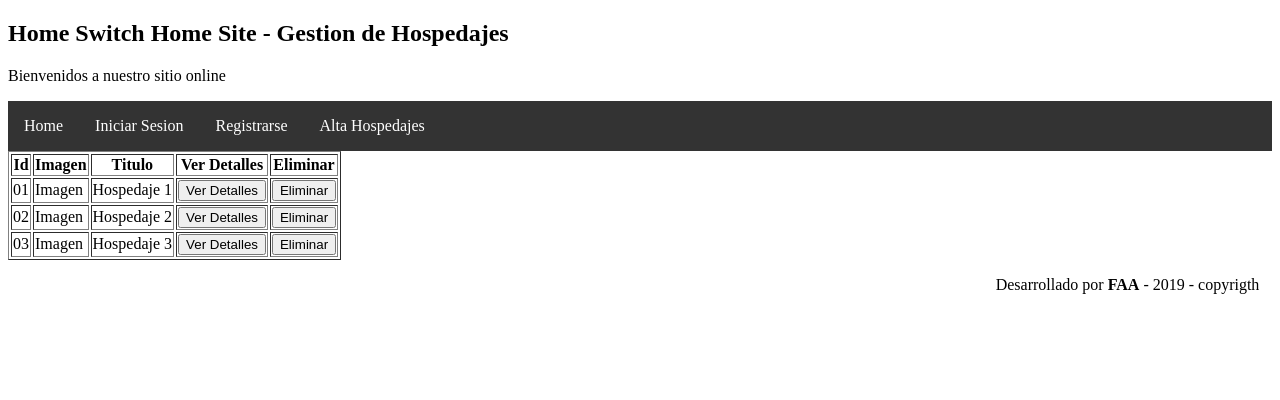
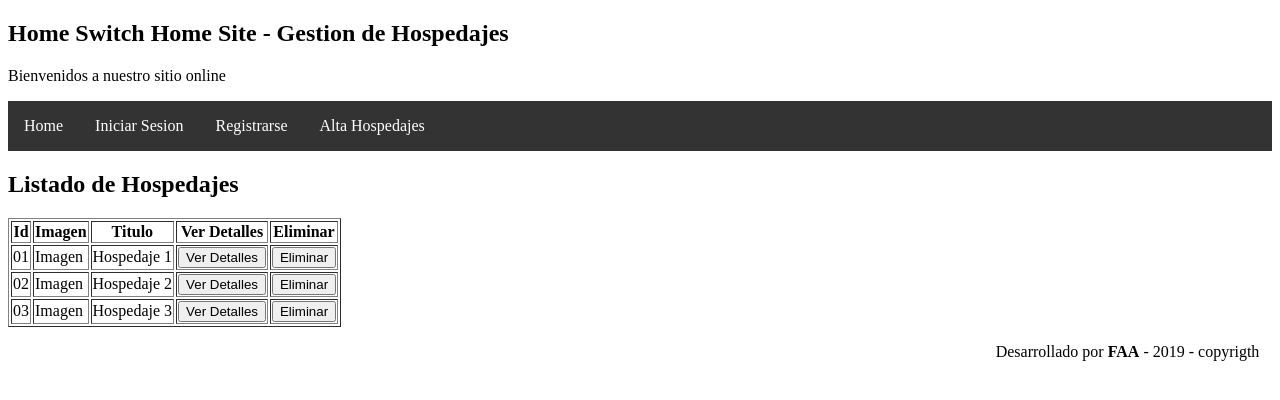
Before and after one commit to fedeSbk/Grupo7, a PHP site: page /hospedajes/Index.php in a window 1280 px wide. Shown: the top 400 px of the page. Run offline with PHP 8.4, Linux system fonts and the light colour scheme.

Commit message:
agregado de listado de hospedajes en gestion

```diff
--- a/Site/hospedajes/ABM/Alta.php
+++ b/Site/hospedajes/ABM/Alta.php
@@ -15,6 +15,7 @@
             <li><a href="../../index.php">Home</a></li>
             <li><a href="login/logIn.php">Iniciar Sesion</a></li>
             <li><a href="login/singIn.php">Registrarse</a></li>
+            <li><a href="../Index.php">Atras</a></li>
           </ul>
         </div>
       </div>
--- a/Site/hospedajes/Index.php
+++ b/Site/hospedajes/Index.php
@@ -20,6 +20,7 @@
         </div>
       </div>
       <div id="condenido">
+        <h2> Listado de Hospedajes </h2>
         <table border="1">
           <tr>
               <th>Id</th>
```
